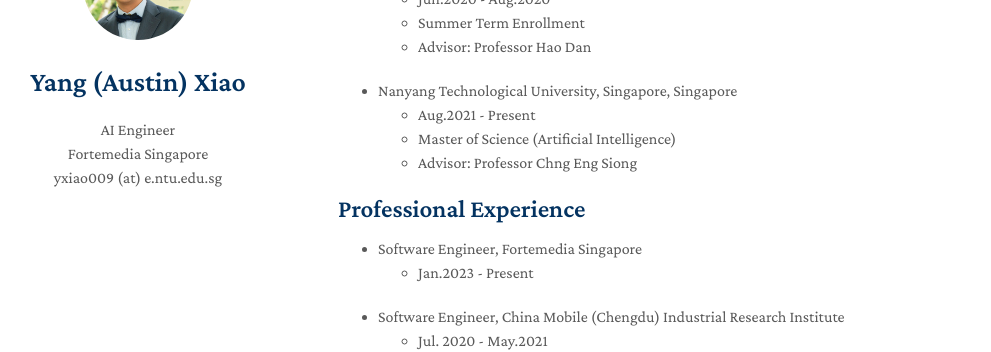
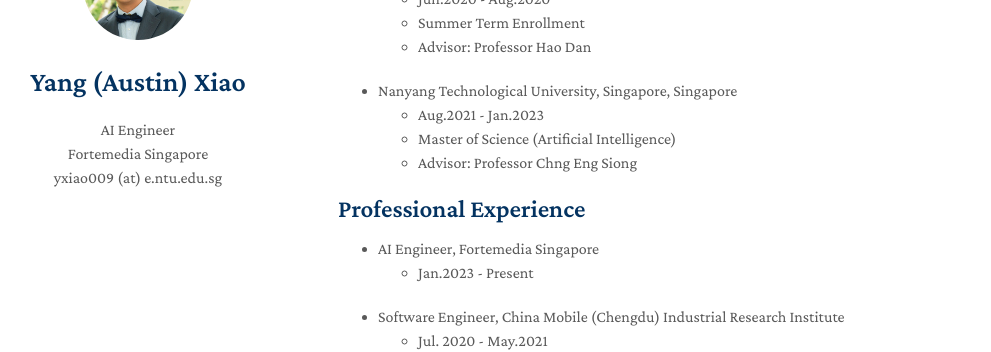
Before and after one commit to swagshaw/swagshaw.github.io, a Jekyll site: the page built from index.md, in a window 1280 px wide and 900 px high, scrolled down 930 px. Shown: the part 154-506 px from the top of the window, without its empty margins (132-1123 px from the left). Built offline with Jekyll 4.4.1, drawn with Linux system fonts in a browser that asks for light colours; nearby versions of some CDN libraries; a style sheet for code colours, icons or effects is not loaded.

Commit message:
Update index.md

```diff
--- a/index.md
+++ b/index.md
@@ -39,12 +39,12 @@ I am contributing to building **"easy-to-use"**, **"efficient"**, and  **"robust
   - Summer Term Enrollment
   - Advisor: Professor Hao Dan
 - Nanyang Technological University, Singapore, Singapore
-  - Aug.2021 - Present
+  - Aug.2021 - Jan.2023
   - Master of Science (Artificial Intelligence)
   - Advisor: Professor Chng Eng Siong
 
 ## Professional Experience
-- Software Engineer, Fortemedia Singapore
+- AI Engineer, Fortemedia Singapore
   - Jan.2023 - Present
 - Software Engineer, China Mobile (Chengdu) Industrial Research Institute
   - Jul. 2020 - May.2021
```
